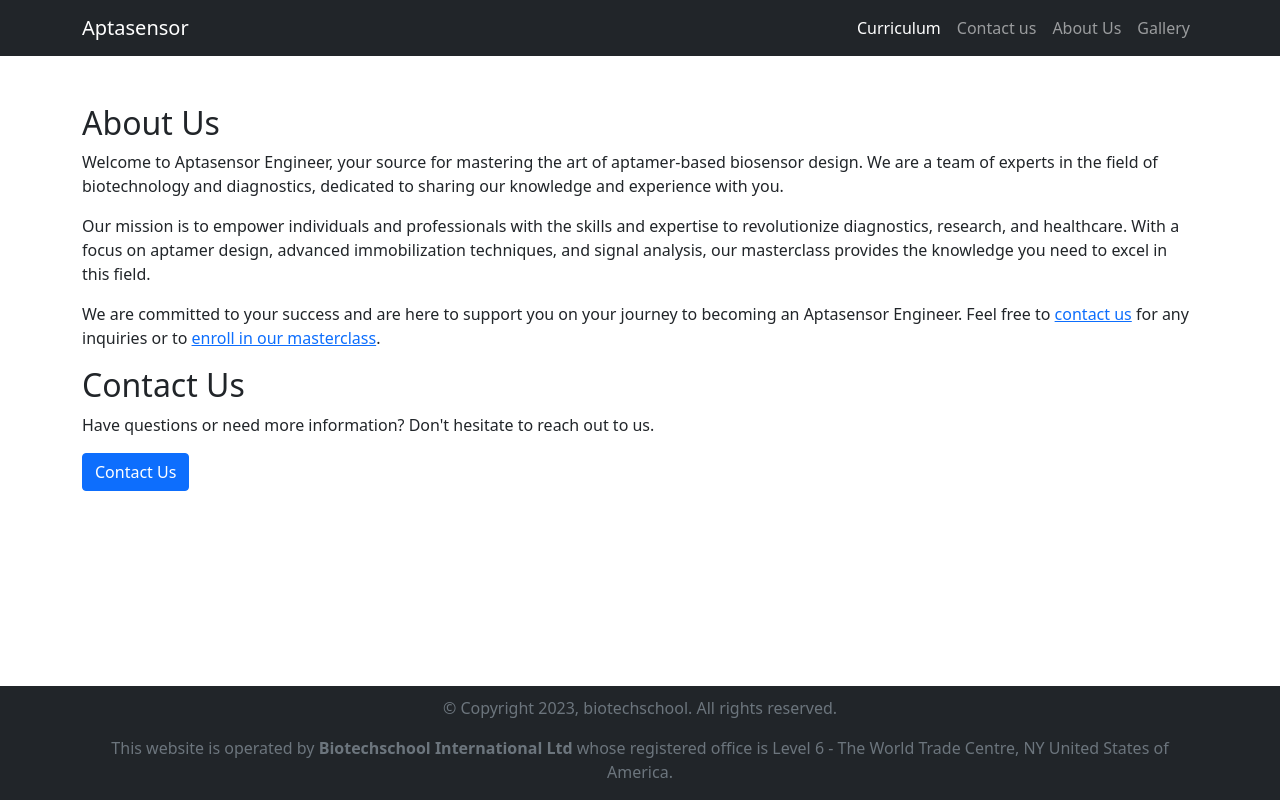
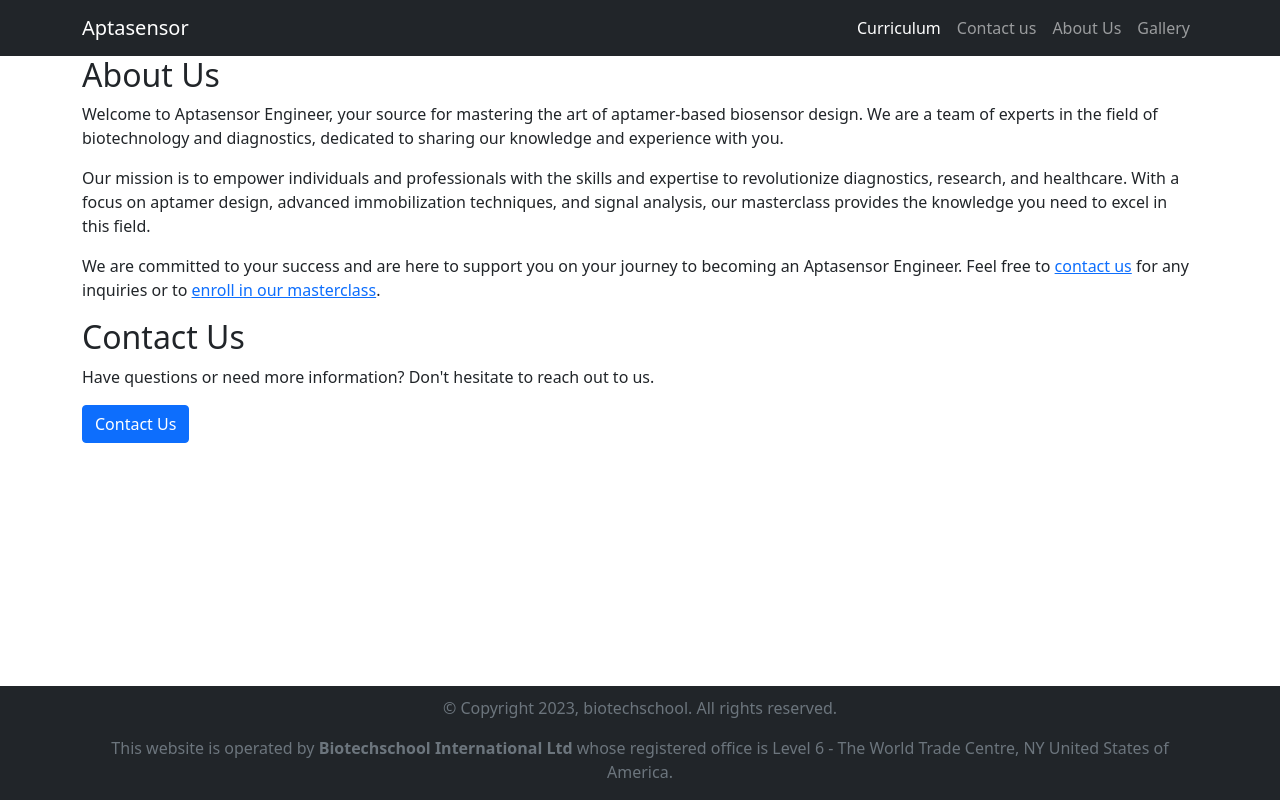
Before and after one commit to rasheedtobi/aptasensor_masterclass, a plain HTML site: page about.html in a window 1280 px wide. Drawn offline with nearby package versions, Linux system fonts and the light colour scheme.

Commit message:
Update about.html

```diff
--- a/about.html
+++ b/about.html
@@ -63,7 +63,7 @@
 
     <!-- About Us section -->
     <section class="about-us">
-      <div class="container justify-content-center mt-5">
+      <div class="container justify-content-center">
         <h2>About Us</h2>
         <p>
           Welcome to Aptasensor Engineer, your source for mastering the art of
```
